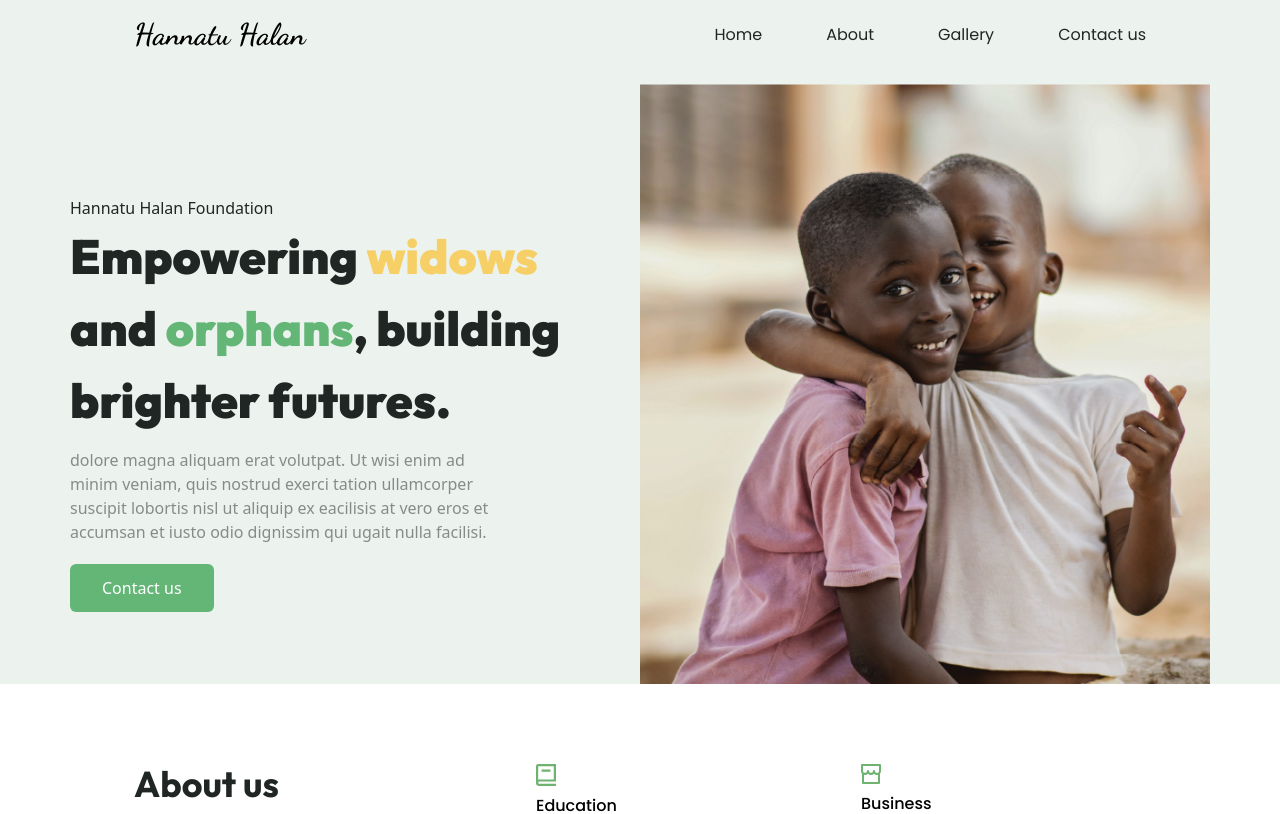
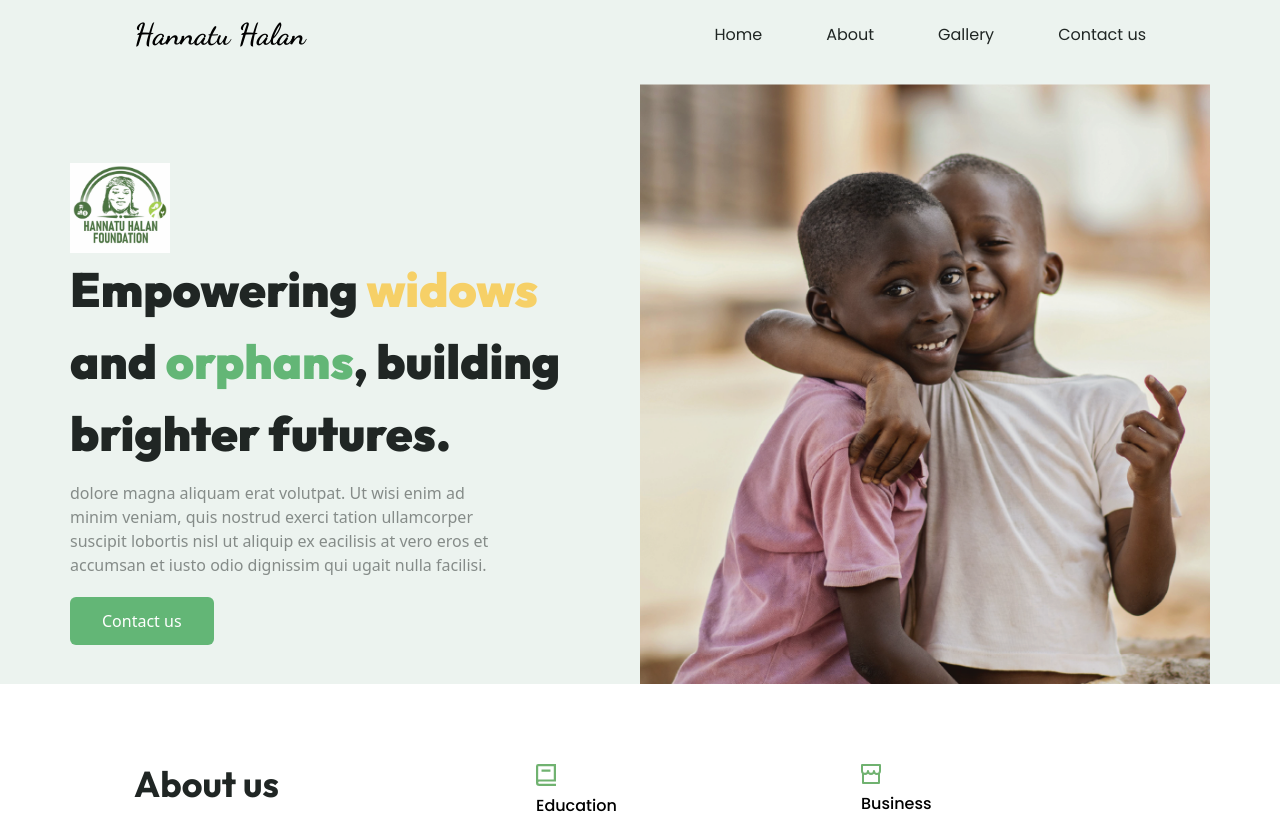
Before and after one commit to Codebee50/Hanatuhalan, a React (Vite) app: page / in a window 1280 px wide. Shown: the top 814 px of the page. Built offline with nearby package versions, Linux system fonts and the light colour scheme.

Commit message:
replaced text in hero section with log

```diff
--- a/src/assets/icons/index.js
+++ b/src/assets/icons/index.js
@@ -1,4 +1,4 @@
-import logo from './logo.png'
+import logo from './logo.jpg'
 import hamburger from './hamburger.svg'
 import shop from './shop.svg'
 import agric from './agric.svg'
--- a/src/sections/Hero.jsx
+++ b/src/sections/Hero.jsx
@@ -1,6 +1,7 @@
 // import childrenbg from "../assets/images/children-bg.jpg"
 // import boy from '../assets/images/boy.jpg'
 import { boys } from "../assets/images"
+import { logo } from "../assets/icons"
 
 const Hero = () => {
   return (
@@ -9,7 +10,8 @@ const Hero = () => {
         <div className="flex flex-row w-full justify-between items-center max-lg:flex-col">
 
         <div className="flex flex-col w-1/2 lg:mt-10 max-lg:w-full">
-            <p className="text-hero-txt">Hannatu Halan Foundation</p>
+            <img src={logo} alt="" width={100} />
+            {/* <p className="text-hero-txt">Hannatu Halan Foundation</p> */}
             <h1 className="text-5xl max-md:text-4xl max-sm:text-3xl max-sm:leading-10 font-black font-outfit leading-normal text-hero-txt">Empowering <span className="text-bright-yellow">widows</span> <br/> and <span className="text-dark-green">orphans</span>, building brighter futures.</h1>
             <article className='text-hero-txt opacity-50 w-9/12 text-left mt-3 max-sm:text-sm max-lg:w-full'>dolore magna aliquam erat volutpat. Ut wisi enim ad minim veniam, quis nostrud exerci tation ullamcorper suscipit lobortis nisl ut aliquip ex eacilisis at vero eros et accumsan et iusto odio dignissim qui ugait nulla facilisi.</article>
 
```
Also changed, not shown: src/assets/icons/logo.jpg (added), src/assets/icons/logo.png (deleted).
